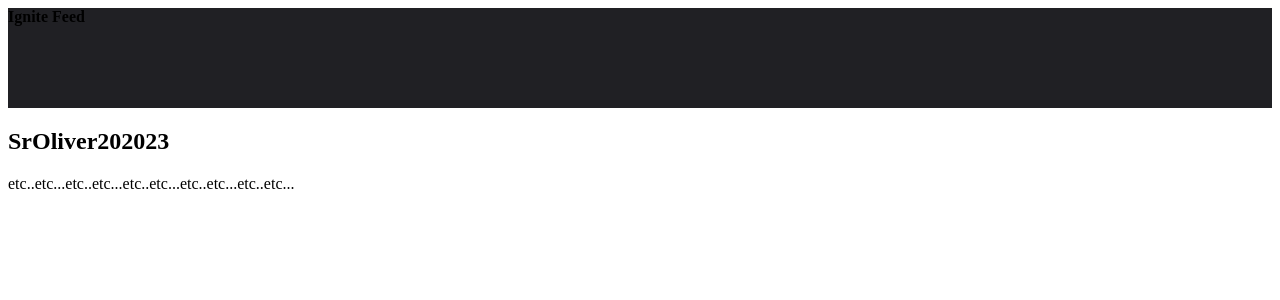
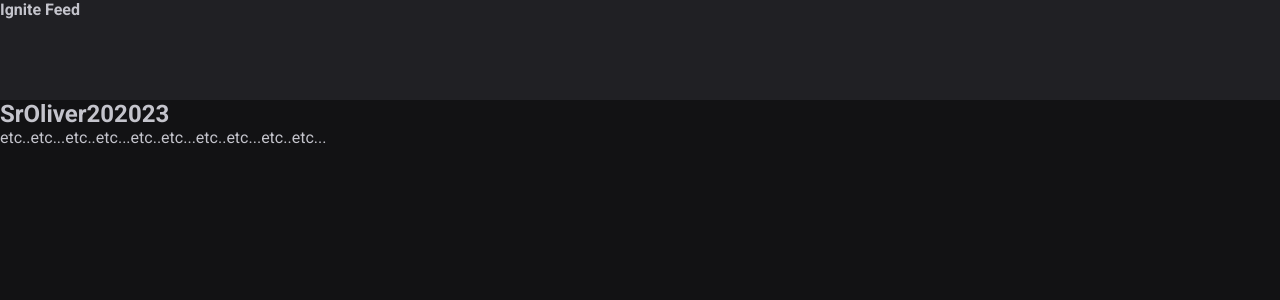
Before and after one commit to SrOliver202023/Ignite-ReactJs-2022, a React (Vite) app in the folder Chapter 1/Projeto 01/01-fundamentos-reactjs/: page / in a window 1280 px wide. Shown: the top 300 px of the page. Built offline with nearby package versions, Linux system fonts and the light colour scheme; the HTML template or start-up script is replaced by a standard one.

Commit message:
Chapter 1 | Estrutura da aplicação | 02 - CSS Global

```diff
--- a/Chapter 1/Projeto 01/01-fundamentos-reactjs/src/App.jsx
+++ b/Chapter 1/Projeto 01/01-fundamentos-reactjs/src/App.jsx
@@ -1,4 +1,6 @@
 import { Post } from './Post';
+
+import './global.css';
 
 function App() {
 
--- /dev/null
+++ b/Chapter 1/Projeto 01/01-fundamentos-reactjs/src/global.css
@@ -0,0 +1,32 @@
+:root{
+
+  --white:#ffffff;
+
+  --gray-100:#e1e1e6;
+  --gray-300:#c4c4cc;
+  --gray-400:#8d8d99;
+  --gray-600:#323238;
+  --gray-700:#29292e;
+  --gray-800:#202024;
+  --gray-900:#121214;
+
+  --gray-500:#00875f;
+}
+
+*{
+  margin: 0;
+  padding: 0;
+  box-sizing: border-box;
+}
+
+body{
+  background-color: var(--gray-900);
+  color:var(--gray-300);
+  -webkit-font-smoothing:antialiased;
+}
+
+body, input, textarea, button{
+  font-family: 'roboto',sans-serif;
+  font-weight: 400;
+  font-size: 1rem;
+}
```
